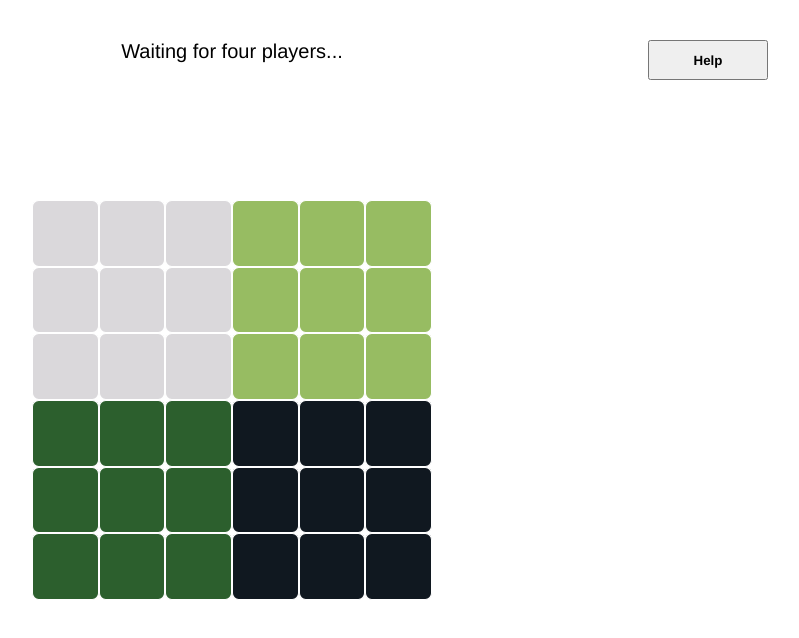
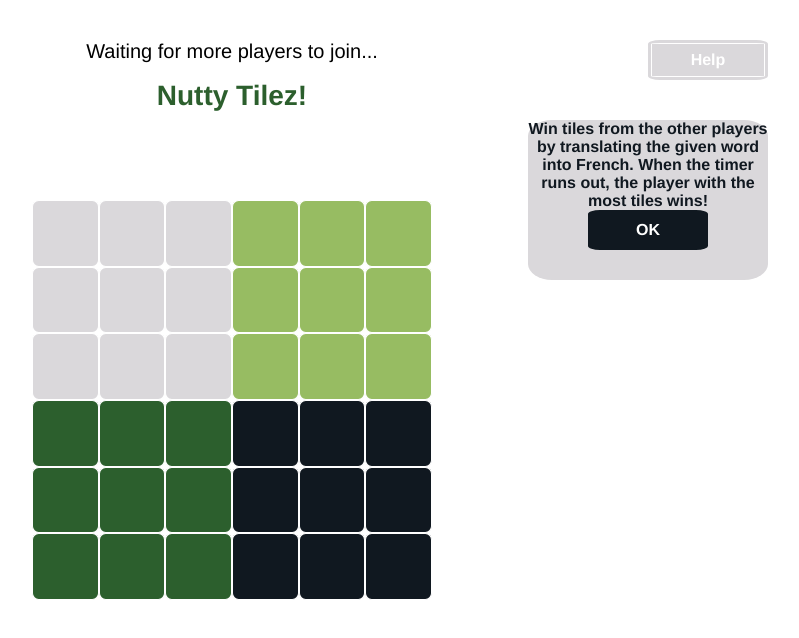
Before and after one commit to hannahjayneknight/quiznconquer, a website with bundled scripts: page app/index.html in a window 1280 px wide. Both pictures are taken after a click on the button "Help". Shown: the whole page, without its empty margins (448-1247 px from the left). Built offline with nearby package versions, Linux system fonts and the light colour scheme; no server answers.

Commit message:
17/06/20

```diff
--- a/app/default.css
+++ b/app/default.css
@@ -22,16 +22,85 @@ body
     font-size: 1.25rem;
 }
 
-.help
+#help-button
 {
-    position: absolute;
+    position: fixed;
     top: 5vh;
     right: 5vw;
     width: 15vh;
     height: 5vh;
+}
+
+button {
+    display: inline-block;
+    border: none;
+    margin: 0;
+    text-decoration: none;
+    background: var(--nearBlack);
+    display: flex;
+    align-items: center;
+    justify-content: center;
+    cursor: pointer;
+    border-radius: 10%;
+    transition: background 250ms ease-in-out,
+                transform 150ms ease;
+    -webkit-appearance: none;
+    -moz-appearance: none;
+    margin: 0;
+    color: #ffffff;
     font-family: var(--font);
+    font-size: 1rem;
     font-weight: 600;
+}
 
+button:hover,
+button:focus {
+    background: var(--grey);
+}
+
+button:focus {
+    outline: 1px solid #fff;
+    outline-offset: -4px;
+}
+
+button:active {
+    transform: scale(0.99);
+}
+
+#OK-button
+{
+    width: 15vh;
+    height: 5vh;
+    position: absolute;
+    left: 50%;
+    margin-right: -50%;
+    transform: translate(-50%)
+}
+
+#help-response-box
+{
+    width: 30vh;
+    height: 20vh;
+    /* Both these properties centre the element*/
+    position: absolute;
+    top: 15vh;
+    right: 5vw;
+    border-radius: 10%;
+    background-color: var(--grey);
+    display: flex;
+    align-items: center;
+    justify-content: center;
+    display: none;
+}
+
+#help-response-text
+{
+    font-family: var(--font);
+    font-size: 1rem;
+    margin: 0;
+    text-align: center;
+    font-weight: bold;
+    color: var(--nearBlack);
 }
 
 #testingWord
@@ -45,6 +114,7 @@ body
     text-align: center;
     font-family: var(--font);
     color: var(--green);
+    margin: 0;
 }
 
 
@@ -59,6 +129,7 @@ body
     top:25vh;
     display: flex;
     flex-wrap: wrap;
+    z-index: -1;
 }
 
 #tileBoard>* {
--- a/app/index.html
+++ b/app/index.html
@@ -15,13 +15,23 @@
 
     <main>
 
-    <div id="testingWord"></div>
+    <h1 id="testingWord">Nutty Tilez!</h1>
 
-    <label><button id="help-button" class="help" type="button" name="help-button" tabindex="0" aria-label="Press here for help">Help</button></label>
+    <label><button id="help-button" class="help" type="button" name="help-button" tabindex="0" aria-label="Press here for help">
+        <p id="help-button-text" class="help">Help</p>
+    </button></label>
 
+    <div id="help-response-box" class="help" aria-label="A box to outline help text.">
+        <p id="help-response-text" class="help" aria-label="A description on how to play the game">
+            Win tiles from the other players by translating the given word into French. When the timer runs out, the player with the most tiles wins!
+        </p>
+        <label><button id="OK-button" class="help" type="button" name="OK-button" tabindex="0" aria-label="Press here to remove help">
+            <p id="OK-button-text" class="help">OK</p>
+        </button></label>
+    </div>
 
-    <label><textarea id="answer-pane" class="answer" name="Type answer here" tabindex="0" aria-label="Type answer here" rows="1" cols="100" maxlength="100"></textarea></label>
-    <div id = timer>Waiting for four players...</div>
+    <label><textarea id="answer-pane" class="answer" name="Type answer here" tabindex="0" aria-label="Type answer here" rows="1" cols="100" maxlength="100" placeholder="Translate here..." onfocus="this.placeholder = '' "></textarea></label>
+    <div id = timer>Waiting for more players to join...</div>
 
     <div id ="tileBoard" ></div>
 
--- a/app/uiNuttyTilez.js
+++ b/app/uiNuttyTilez.js
@@ -70,6 +70,17 @@ ui.init = function () {
         }
     });
 
+    // if the help button is pressed, it will display a help
+    // message with how the game works
+    el("help-button").addEventListener("click", function () {
+        el("help-response-box").style.display = "block";
+    });
+
+    // if the OK button is pressed, the help message is removed
+    el("OK-button").addEventListener("click", function () {
+        el("help-response-box").style.display = "none";
+    });
+
 };
 
 export default Object.freeze(ui);
```
